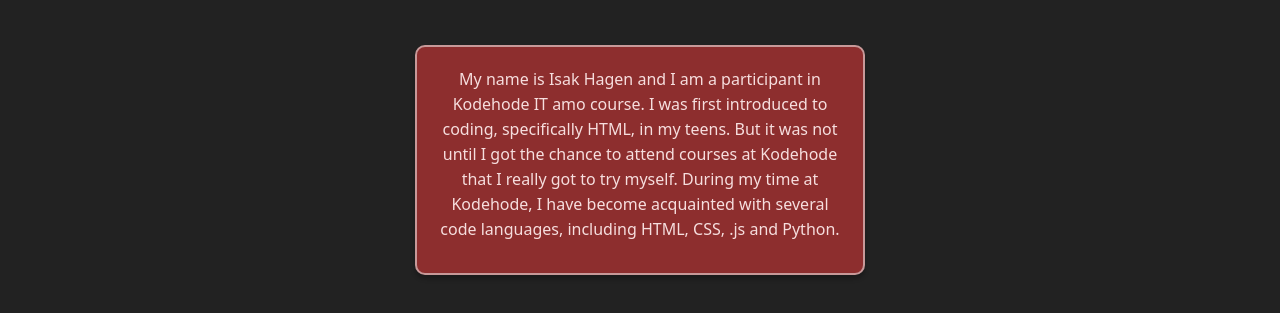
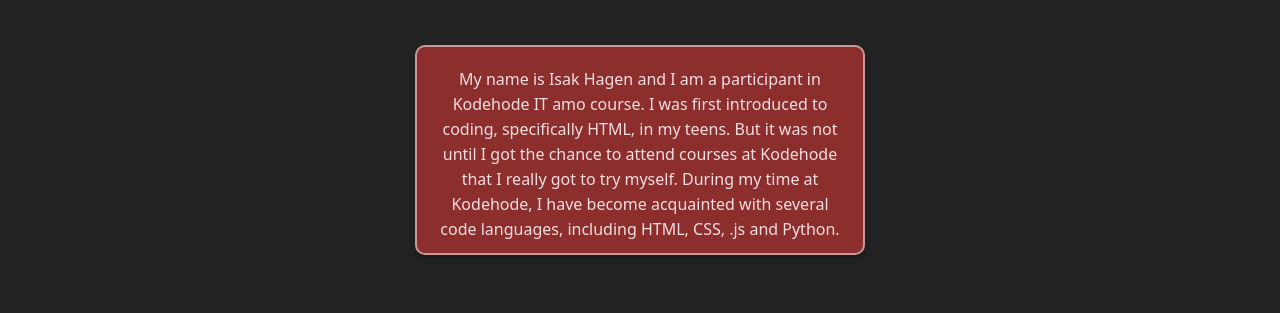
Before and after one commit to kodeisak/kodeisak.github.io, a plain HTML site: page about.html in a window 1280 px wide. Shown: the part 43-356 px from the top of the page. Drawn offline with Linux system fonts and the light colour scheme.

Commit message:
Update style.css
small css change

```diff
--- a/style.css
+++ b/style.css
@@ -311,7 +311,7 @@ nav a::before {
 padding: 20px;
 margin: auto;
 width: 450px;
-height: 230px;
+height: 210px;
 left: 405px;
 top: 182px;
 
```
